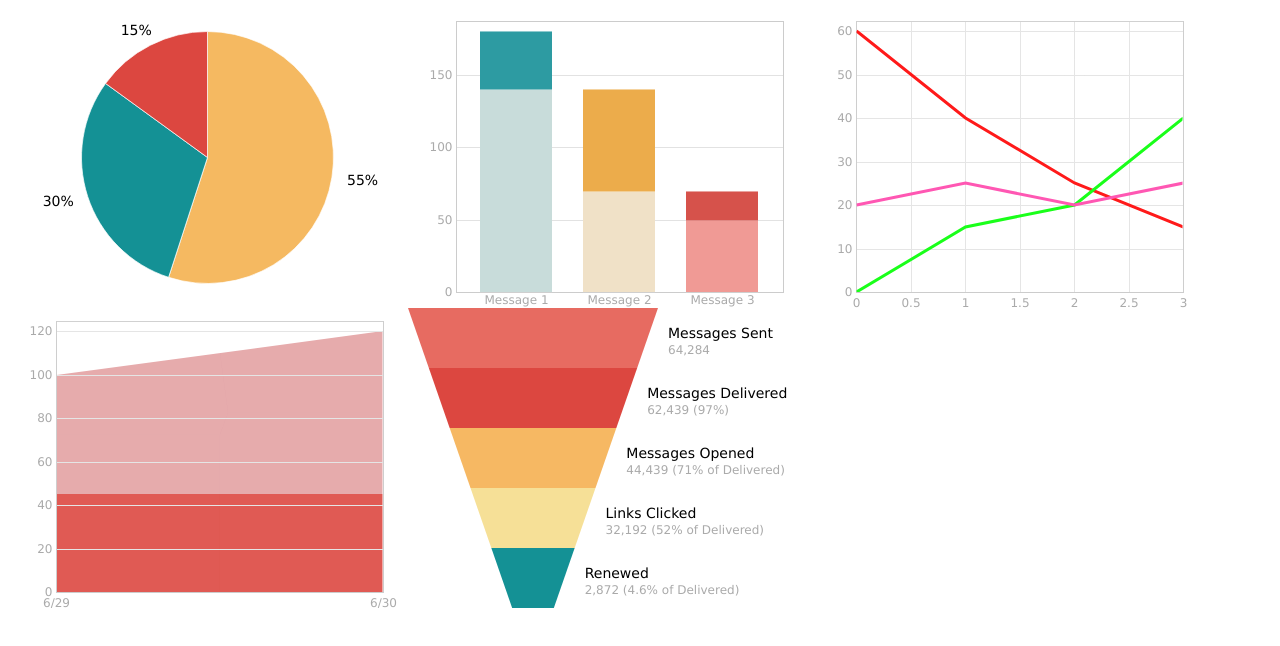
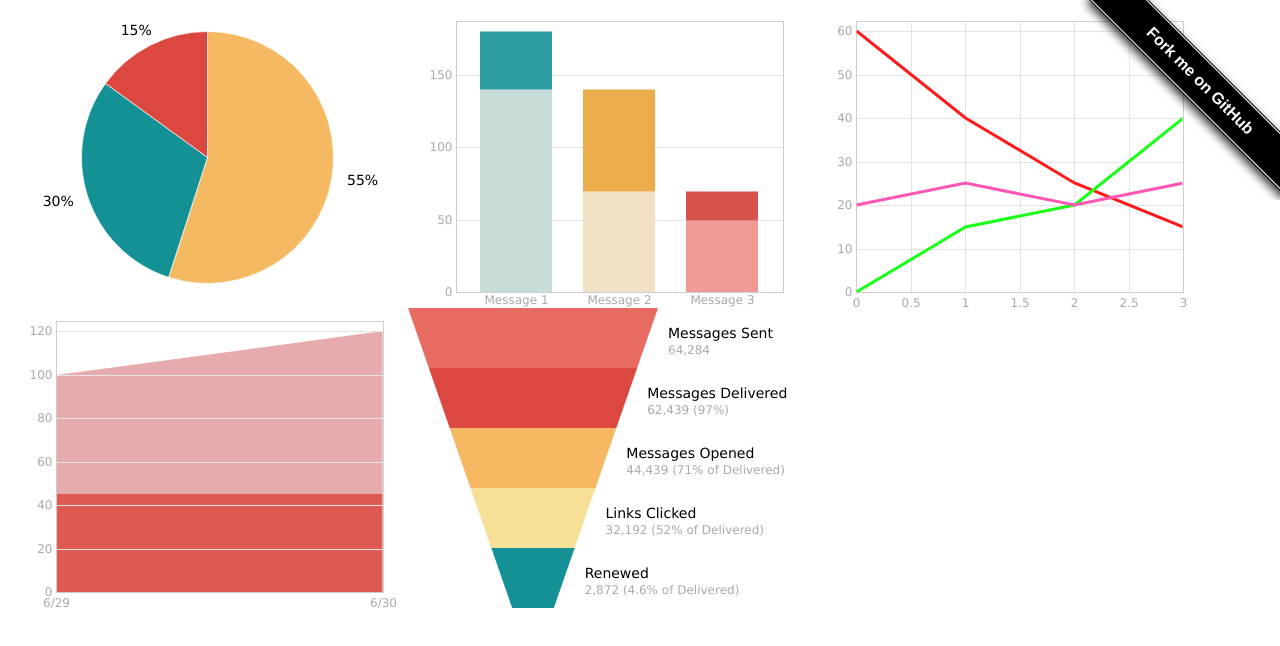
Before and after one commit to bendman/d3charts, a plain HTML site: page index.html in a window 1280 px wide. Drawn offline with nearby package versions, Linux system fonts and the light colour scheme.

Commit message:
adding github link

```diff
--- a/index.html
+++ b/index.html
@@ -124,5 +124,7 @@
 
 	</script>
 
+	<style>#forkongithub a{background:#000;color:#fff;text-decoration:none;font-family:arial,sans-serif;text-align:center;font-weight:bold;padding:5px 40px;font-size:1rem;line-height:2rem;position:relative;transition:0.5s;}#forkongithub a:hover{background:#c11;color:#fff;}#forkongithub a::before,#forkongithub a::after{content:"";width:100%;display:block;position:absolute;top:1px;left:0;height:1px;background:#fff;}#forkongithub a::after{bottom:1px;top:auto;}@media screen and (min-width:800px){#forkongithub{position:fixed;display:block;top:0;right:0;width:200px;overflow:hidden;height:200px;z-index:9999;}#forkongithub a{width:200px;position:absolute;top:60px;right:-60px;transform:rotate(45deg);-webkit-transform:rotate(45deg);-ms-transform:rotate(45deg);-moz-transform:rotate(45deg);-o-transform:rotate(45deg);box-shadow:4px 4px 10px rgba(0,0,0,0.8);}}</style><span id="forkongithub"><a href="https://github.com/bendman/d3charts">Fork me on GitHub</a></span>
+
 </body>
 </html>
```
